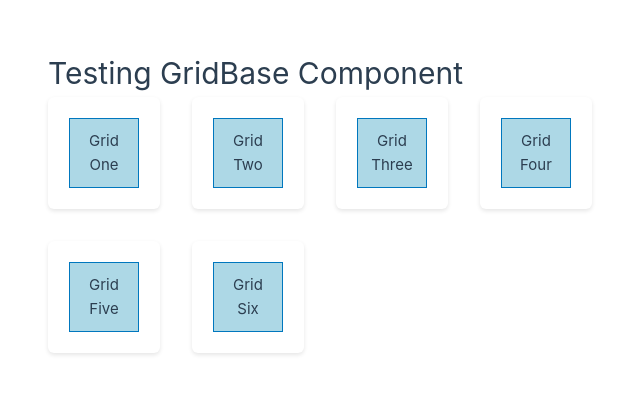
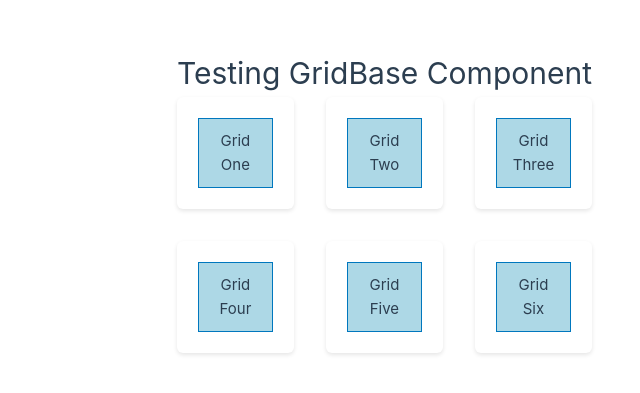
Before and after one commit to WuTangLan1/vue-grid-library, a Vue app: page / in a window 1280 px wide. Shown: the part 199-592 px from the top of the page, without its empty margins (16-656 px from the left). Built offline with nearby package versions, Linux system fonts and the light colour scheme.

Commit message:
updated gridbase.gridStyle

```diff
--- a/src/components/Gridbase/GridBase.vue
+++ b/src/components/Gridbase/GridBase.vue
@@ -16,13 +16,14 @@ const props = withDefaults(defineProps<GridBaseProps>(), {
   responsive: true
 })
 
-const gridStyle = computed(() => {
-  return {
-    display: 'grid',
-    gridTemplateColumns: `repeat(${props.columns}, minmax(0, 1fr))`,
-    gap: props.gap
-  }
-})
+const gridStyle = computed(() => ({
+  display: 'grid',
+  gridTemplateColumns: props.responsive
+    ? `repeat(auto-fit, minmax(100px, 1fr))`
+    : `repeat(${props.columns}, minmax(0, 1fr))`,
+  gap: props.gap
+}));
+
 </script>
 
 
```
